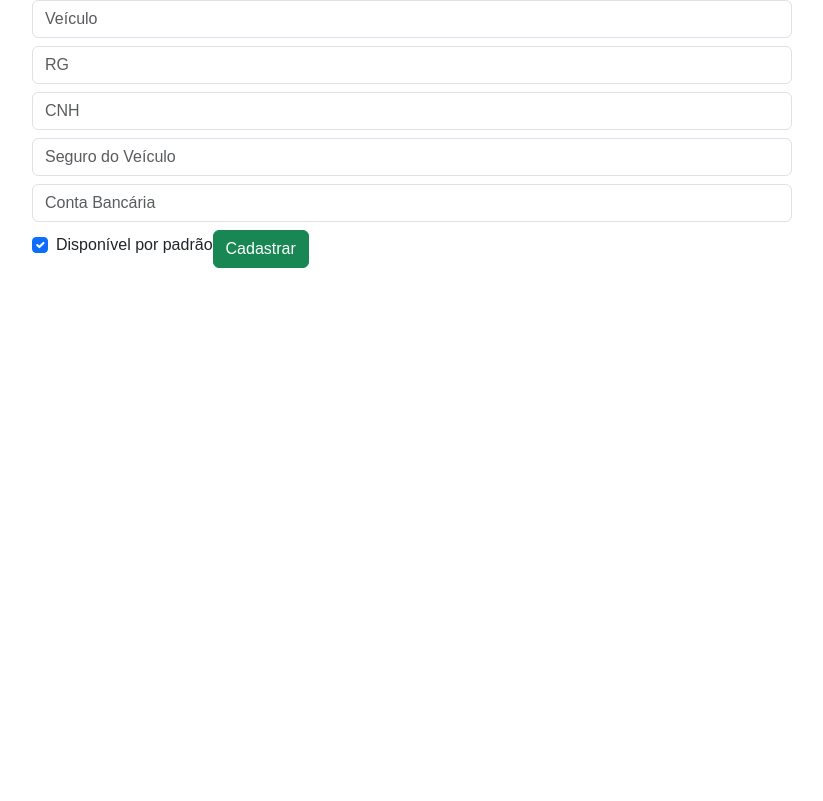
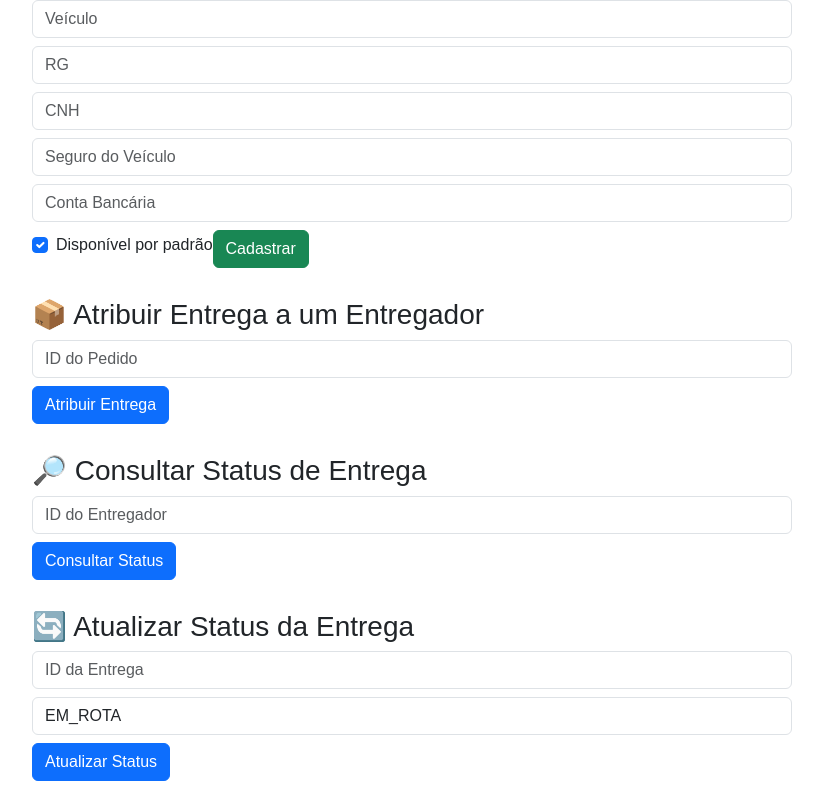
Before and after one commit to JoeyAlanS/unifood_frontend, a React (Create React App) app: page /entregador in a window 1280 px wide. Shown: the part 796-1597 px from the top of the page, without its empty margins (228-1051 px from the left). Before the commit the page ends 1084 px from the top, so only its background shows below. Built offline with nearby package versions, Linux system fonts and the light colour scheme.

Commit message:
statusEntrega

```diff
--- a/src/pages/Entregador.jsx
+++ b/src/pages/Entregador.jsx
@@ -1,29 +1,35 @@
 // src/pages/Entregador.jsx
 import React, { useState } from "react";
 
-const API = "https://reasonable-happiness-production.up.railway.app/api/entregadores";
+const API_ENTREG = "https://reasonable-happiness-production.up.railway.app/api/entregadores";
+const API_ENTREGAS = "https://reasonable-happiness-production.up.railway.app/api/deliveries";
 
 export default function Entregador() {
-  // lista
+  // ——— Consulta de status de entrega ———
+  const [entregaIdQuery, setEntregaIdQuery] = useState("");
+  const [statusConsulta, setStatusConsulta] = useState(null);
+  const [loadingQuery, setLoadingQuery] = useState(false);
+
+  // ——— Listagem de entregadores ———
   const [entregadores, setEntregadores] = useState([]);
   const [loadingList, setLoadingList] = useState(false);
 
-  // busca por ID
+  // ——— Busca de entregador por ID ———
   const [idBuscar, setIdBuscar] = useState("");
   const [entregadorInfo, setEntregadorInfo] = useState(null);
   const [loadingBusca, setLoadingBusca] = useState(false);
 
-  // busca por nome
+  // ——— Busca de entregador por Nome ———
   const [nomeBuscar, setNomeBuscar] = useState("");
   const [resultadoNome, setResultadoNome] = useState([]);
   const [loadingNome, setLoadingNome] = useState(false);
 
-  // atualização de disponibilidade
+  // ——— Atualização de disponibilidade ———
   const [idStatus, setIdStatus] = useState("");
   const [disponivel, setDisponivel] = useState("true");
   const [statusMsg, setStatusMsg] = useState("");
 
-  // cadastro
+  // ——— Cadastro de entregador ———
   const [nomeCad, setNomeCad] = useState("");
   const [veiculoCad, setVeiculoCad] = useState("");
   const [rgCad, setRgCad] = useState("");
@@ -33,12 +39,21 @@ export default function Entregador() {
   const [disponivelCad, setDisponivelCad] = useState(true);
   const [cadastroMsg, setCadastroMsg] = useState("");
 
-  // ————————————————————————————————————————————
-  // Listar entregadores (todos)
+  // ——— Atribuição de entrega ———
+  const [orderIdAssign, setOrderIdAssign] = useState("");
+  const [assignMsg, setAssignMsg] = useState("");
+
+  // ——— Atualização de status da entrega ———
+  const [entregaIdUpd, setEntregaIdUpd] = useState("");
+  const [novoStatus, setNovoStatus] = useState("EM_ROTA");
+  const [updEntregaMsg, setUpdEntregaMsg] = useState("");
+
+  // —————————————————————————————————————————
+  // Listar todos entregadores
   async function listarEntregadores() {
     setLoadingList(true);
     try {
-      const res = await fetch(API);
+      const res = await fetch(API_ENTREG);
       if (!res.ok) throw new Error();
       const data = await res.json();
       setEntregadores(Array.isArray(data) ? data : []);
@@ -50,8 +65,8 @@ export default function Entregador() {
     }
   }
 
-  // ————————————————————————————————————————————
-  // Buscar por ID
+  // —————————————————————————————————————————
+  // Buscar entregador por ID
   async function buscarEntregador() {
     if (!idBuscar.trim()) {
       setEntregadorInfo({ error: "Informe o ID." });
@@ -59,7 +74,7 @@ export default function Entregador() {
     }
     setLoadingBusca(true);
     try {
-      const res = await fetch(`${API}/${idBuscar}`);
+      const res = await fetch(`${API_ENTREG}/${idBuscar}`);
       if (!res.ok) throw new Error();
       const data = await res.json();
       setEntregadorInfo(data);
@@ -70,8 +85,8 @@ export default function Entregador() {
     }
   }
 
-  // ————————————————————————————————————————————
-  // Buscar por nome
+  // —————————————————————————————————————————
+  // Buscar entregador por Nome
   async function buscarEntregadorPorNome() {
     if (!nomeBuscar.trim()) {
       setResultadoNome([{ error: "Informe o nome." }]);
@@ -79,13 +94,14 @@ export default function Entregador() {
     }
     setLoadingNome(true);
     try {
-      const res = await fetch(API);
+      const res = await fetch(API_ENTREG);
       if (!res.ok) throw new Error();
       const list = await res.json();
-      if (!Array.isArray(list)) throw new Error();
-      const filtrados = list.filter(e =>
-        e.nome.toLowerCase().includes(nomeBuscar.toLowerCase())
-      );
+      const filtrados = Array.isArray(list)
+        ? list.filter(e =>
+          e.nome.toLowerCase().includes(nomeBuscar.toLowerCase())
+        )
+        : [];
       setResultadoNome(
         filtrados.length
           ? filtrados
@@ -98,7 +114,7 @@ export default function Entregador() {
     }
   }
 
-  // ————————————————————————————————————————————
+  // —————————————————————————————————————————
   // Atualizar disponibilidade
   async function alterarStatus() {
     if (!idStatus.trim()) {
@@ -108,7 +124,7 @@ export default function Entregador() {
     setStatusMsg("Atualizando...");
     try {
       const res = await fetch(
-        `${API}/${idStatus}/status?disponivel=${disponivel}`,
+        `${API_ENTREG}/${idStatus}/status?disponivel=${disponivel}`,
         { method: "PUT" }
       );
       setStatusMsg(res.ok ? "Status atualizado!" : "Erro ao atualizar status.");
@@ -117,7 +133,7 @@ export default function Entregador() {
     }
   }
 
-  // ————————————————————————————————————————————
+  // —————————————————————————————————————————
   // Cadastrar entregador
   async function cadastrarEntregador() {
     if (
@@ -133,7 +149,7 @@ export default function Entregador() {
     }
     setCadastroMsg("Cadastrando...");
     try {
-      const res = await fetch(API, {
+      const res = await fetch(API_ENTREG, {
         method: "POST",
         headers: { "Content-Type": "application/json" },
         body: JSON.stringify({
@@ -151,7 +167,6 @@ export default function Entregador() {
       setCadastroMsg(
         `✅ Entregador "${data.nome}" cadastrado com ID ${data.id}!`
       );
-      // reset dos campos
       setNomeCad("");
       setVeiculoCad("");
       setRgCad("");
@@ -164,8 +179,82 @@ export default function Entregador() {
     }
   }
 
-  // ————————————————————————————————————————————
-  // JSX
+  // —————————————————————————————————————————
+  // Atribuir entrega a um pedido
+  async function atribuirEntrega() {
+    if (!orderIdAssign.trim()) {
+      setAssignMsg("Informe o ID do pedido.");
+      return;
+    }
+    setAssignMsg("Atribuindo...");
+    try {
+      const res = await fetch(`${API_ENTREGAS}/assign`, {
+        method: "POST",
+        headers: { "Content-Type": "application/json" },
+        body: JSON.stringify({ orderId: orderIdAssign }),
+      });
+      if (!res.ok) throw new Error();
+      const data = await res.json();
+      setAssignMsg(
+        `✅ Entrega ${data.id} atribuída a entregador ${data.entregadorId}`
+      );
+    } catch {
+      setAssignMsg("Erro ao atribuir entrega.");
+    }
+  }
+
+  // —————————————————————————————————————————
+  // Atualizar status da entrega
+  async function atualizarStatusEntrega() {
+    if (!entregaIdUpd.trim()) {
+      setUpdEntregaMsg("Informe o ID da entrega.");
+      return;
+    }
+    setUpdEntregaMsg("Atualizando status...");
+    try {
+      const res = await fetch(
+        `${API_ENTREGAS}/${entregaIdUpd}/status`,
+        {
+          method: "PUT",
+          headers: { "Content-Type": "application/json" },
+          body: JSON.stringify({ status: novoStatus }),
+        }
+      );
+      if (!res.ok) throw new Error();
+      setUpdEntregaMsg(`✅ Status atualizado para ${novoStatus}.`);
+    } catch {
+      setUpdEntregaMsg("Erro ao atualizar status da entrega.");
+    }
+  }
+
+  // —————————————————————————————————————————
+  // Consultar status de entrega (pelo ID do ENTREGADOR)
+  async function consultarStatusEntrega() {
+    if (!entregaIdQuery.trim()) {
+      setStatusConsulta({ error: "Informe o ID do entregador." });
+      return;
+    }
+    setLoadingQuery(true);
+    try {
+      // pega TODAS as atribuições não finalizadas desse entregador
+      const resList = await fetch(
+        `${API_ENTREGAS}/deliverer/${entregaIdQuery}/assignments`
+      );
+      if (!resList.ok) throw new Error();
+      const lista = await resList.json();
+      setStatusConsulta(
+        Array.isArray(lista) && lista.length
+          ? lista
+          : { error: "Não há entregas em rota para este entregador." }
+      );
+    } catch {
+      setStatusConsulta({ error: "Erro ao consultar entrega." });
+    } finally {
+      setLoadingQuery(false);
+    }
+  }
+
+
   return (
     <div style={{ fontFamily: "Arial, sans-serif", padding: 20, maxWidth: 800, margin: "auto" }}>
       <h2>🚴 Entregador</h2>
@@ -173,7 +262,11 @@ export default function Entregador() {
       {/* Listar todos */}
       <section style={{ marginTop: 20 }}>
         <h3>📋 Listar Entregadores</h3>
-        <button className="btn btn-primary" onClick={listarEntregadores} disabled={loadingList}>
+        <button
+          className="btn btn-primary"
+          onClick={listarEntregadores}
+          disabled={loadingList}
+        >
           {loadingList ? "Carregando..." : "Listar Entregadores"}
         </button>
         {entregadores.map(e => (
@@ -201,10 +294,13 @@ export default function Entregador() {
           value={idBuscar}
           onChange={e => setIdBuscar(e.target.value)}
         />
-        <button className="btn btn-primary mt-2" onClick={buscarEntregador} disabled={loadingBusca}>
+        <button
+          className="btn btn-primary mt-2"
+          onClick={buscarEntregador}
+          disabled={loadingBusca}
+        >
           {loadingBusca ? "Buscando..." : "Buscar"}
         </button>
-
         {entregadorInfo?.error && (
           <p className="text-danger">{entregadorInfo.error}</p>
         )}
@@ -233,10 +329,13 @@ export default function Entregador() {
           value={nomeBuscar}
           onChange={e => setNomeBuscar(e.target.value)}
         />
-        <button className="btn btn-primary mt-2" onClick={buscarEntregadorPorNome} disabled={loadingNome}>
+        <button
+          className="btn btn-primary mt-2"
+          onClick={buscarEntregadorPorNome}
+          disabled={loadingNome}
+        >
           {loadingNome ? "Buscando..." : "Buscar"}
         </button>
-
         {resultadoNome.map((e, i) =>
           e.error ? (
             <p key={i} className="text-danger">{e.error}</p>
@@ -336,6 +435,83 @@ export default function Entregador() {
           </p>
         )}
       </section>
+
+      {/* Atribuir entrega */}
+      <section style={{ marginTop: 30 }}>
+        <h3>📦 Atribuir Entrega a um Entregador</h3>
+        <input
+          className="form-control"
+          placeholder="ID do Pedido"
+          value={orderIdAssign}
+          onChange={e => setOrderIdAssign(e.target.value)}
+        />
+        <button className="btn btn-primary mt-2" onClick={atribuirEntrega}>
+          Atribuir Entrega
+        </button>
+        {assignMsg && (
+          <p className={assignMsg.startsWith("Erro") ? "text-danger" : "text-success"}>
+            {assignMsg}
+          </p>
+        )}
+      </section>
+
+      {/* ————— Verificar Status de Entrega ————— */}
+      <section style={{ marginTop: 30 }}>
+        <h3>🔎 Consultar Status de Entrega</h3>
+        <input
+          className="form-control"
+          placeholder="ID do Entregador"
+          value={entregaIdQuery}
+          onChange={e => setEntregaIdQuery(e.target.value)}
+        />
+        <button
+          className="btn btn-primary mt-2"
+          onClick={consultarStatusEntrega}
+          disabled={loadingQuery}
+        >
+          {loadingQuery ? "Consultando..." : "Consultar Status"}
+        </button>
+
+        {statusConsulta?.error && (
+          <p className="text-danger">{statusConsulta.error}</p>
+        )}
+
+        {Array.isArray(statusConsulta) && statusConsulta.map(ent => (
+          <div key={ent.id} className="card p-2 my-2">
+            <strong>Entrega ID:</strong> {ent.id}<br />
+            <strong>Pedido ID:</strong> {ent.orderId}<br />
+            <strong>Status:</strong> {ent.status}<br />
+          </div>
+        ))}
+      </section>
+
+
+      {/* Atualizar status da entrega */}
+      <section style={{ marginTop: 30 }}>
+        <h3>🔄 Atualizar Status da Entrega</h3>
+        <input
+          className="form-control"
+          placeholder="ID da Entrega"
+          value={entregaIdUpd}
+          onChange={e => setEntregaIdUpd(e.target.value)}
+        />
+        <select
+          className="form-control mt-2"
+          value={novoStatus}
+          onChange={e => setNovoStatus(e.target.value)}
+        >
+          <option value="EM_ROTA">EM_ROTA</option>
+          <option value="ENTREGUE">ENTREGUE</option>
+        </select>
+        <button className="btn btn-primary mt-2" onClick={atualizarStatusEntrega}>
+          Atualizar Status
+        </button>
+        {updEntregaMsg && (
+          <p className={updEntregaMsg.startsWith("Erro") ? "text-danger" : "text-success"}>
+            {updEntregaMsg}
+          </p>
+        )}
+      </section>
     </div>
   );
 }
```
